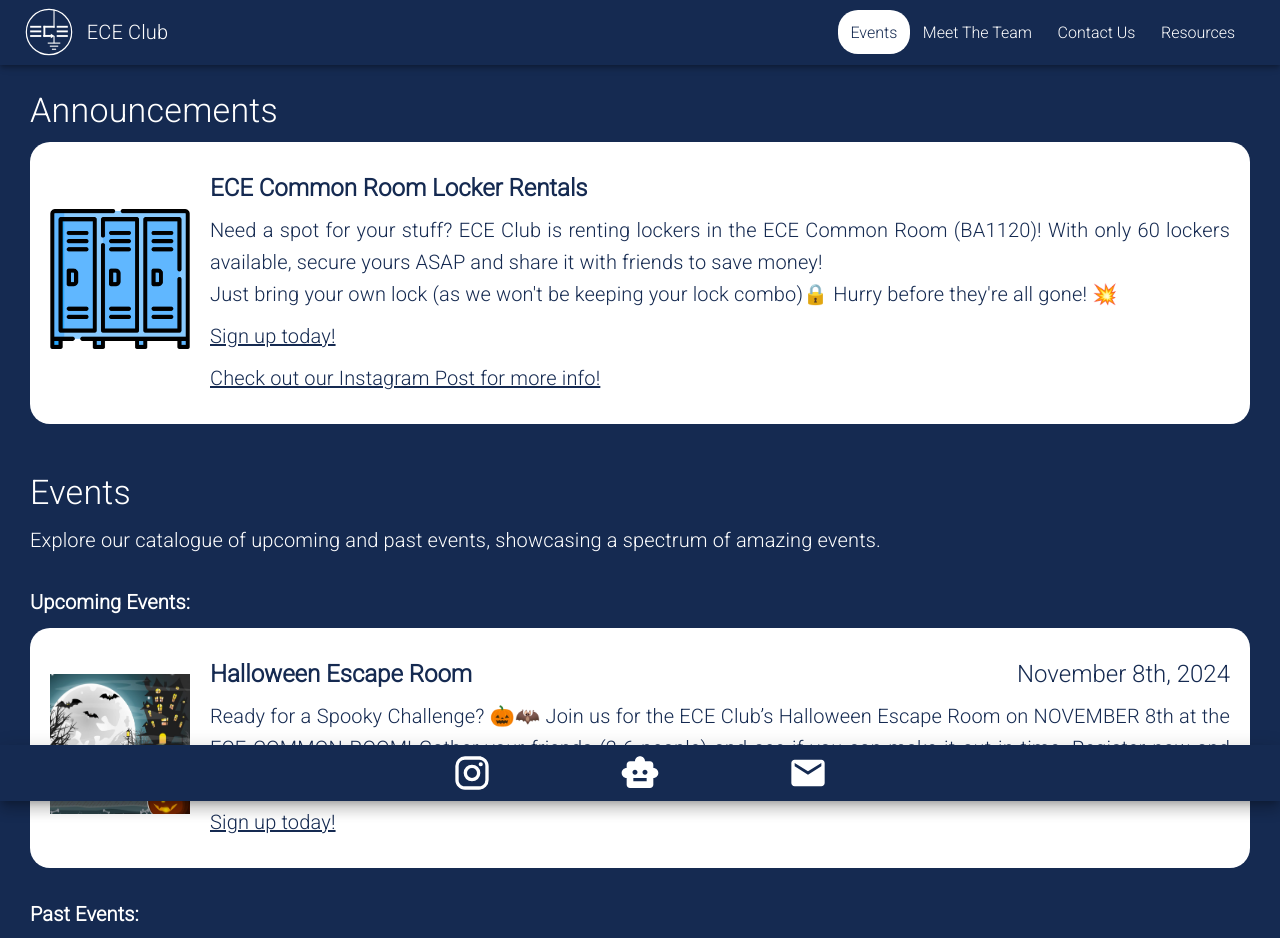
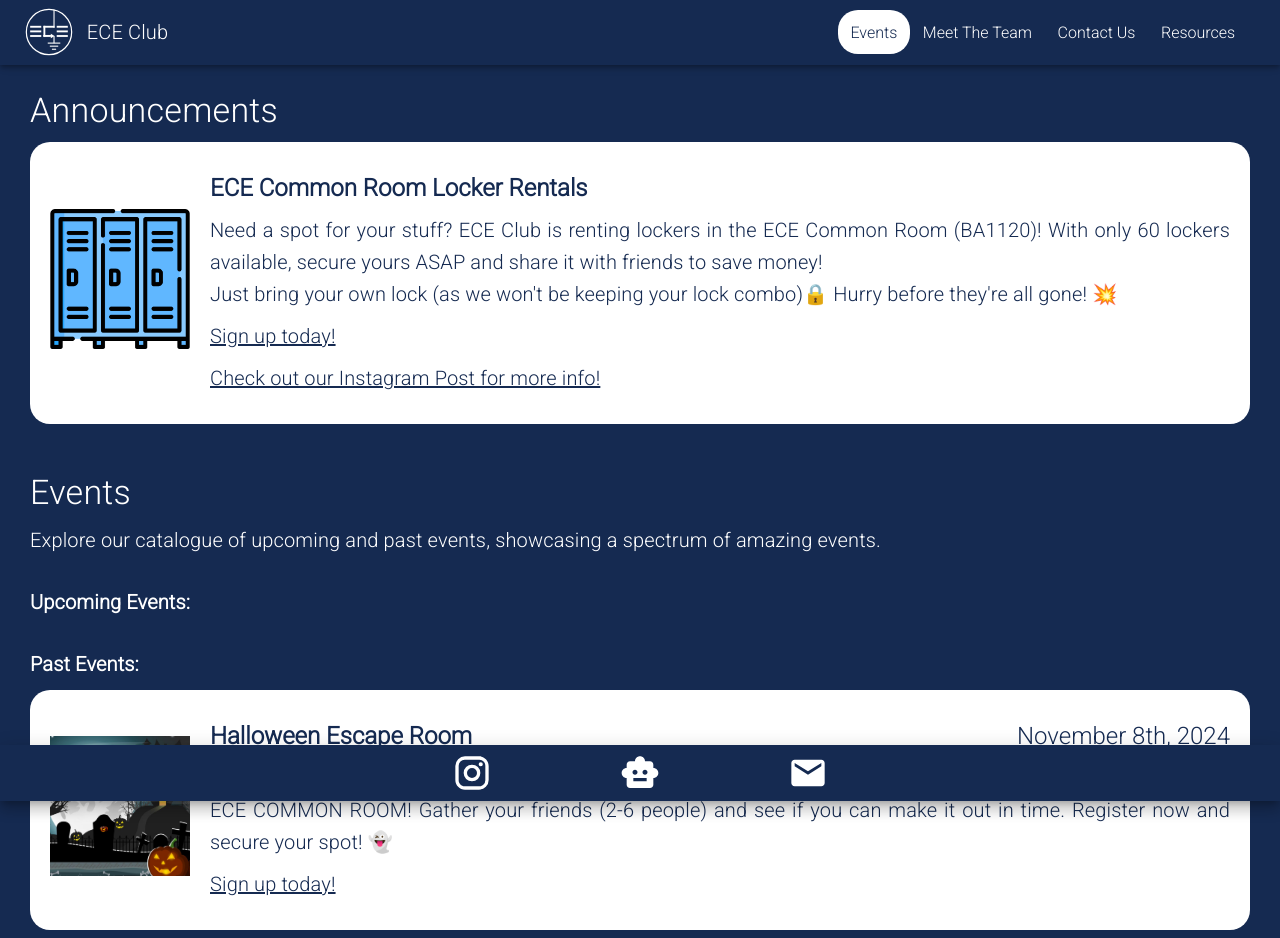
Before and after one commit to ECE-Club/website, a React (Create React App) app: page /events in a window 1280 px wide. Shown: the top 938 px of the page. Built offline with nearby package versions, Linux system fonts and the light colour scheme; a web font is replaced by a local one.

Commit message:
moved halloween event to past event

```diff
--- a/src/pages/Events.js
+++ b/src/pages/Events.js
@@ -101,6 +101,11 @@ function Events() {
             </Typography>
             <br/>
 
+
+            <Typography sx={{ fontWeight: 'bold', color: "white", margin: "30px 30px -20px 30px" }} variant="h6">
+                Past Events:
+            </Typography>
+            <br/>
             <BrowserView>
                 <div style={{ borderRadius: "20px", background: "white", padding: "20px", margin: "10px 30px 18px 30px" }}>
                     <Typography>
@@ -167,12 +172,6 @@ function Events() {
                     </Typography>
                 </div>
             </MobileView>
-
-
-            <Typography sx={{ fontWeight: 'bold', color: "white", margin: "30px 30px -20px 30px" }} variant="h6">
-                Past Events:
-            </Typography>
-            <br/>
             <BrowserView>
                 <div style={{ borderRadius: "20px", background: "white", padding: "20px", margin: "10px 30px 18px 30px" }}>
                     <Typography>
```
